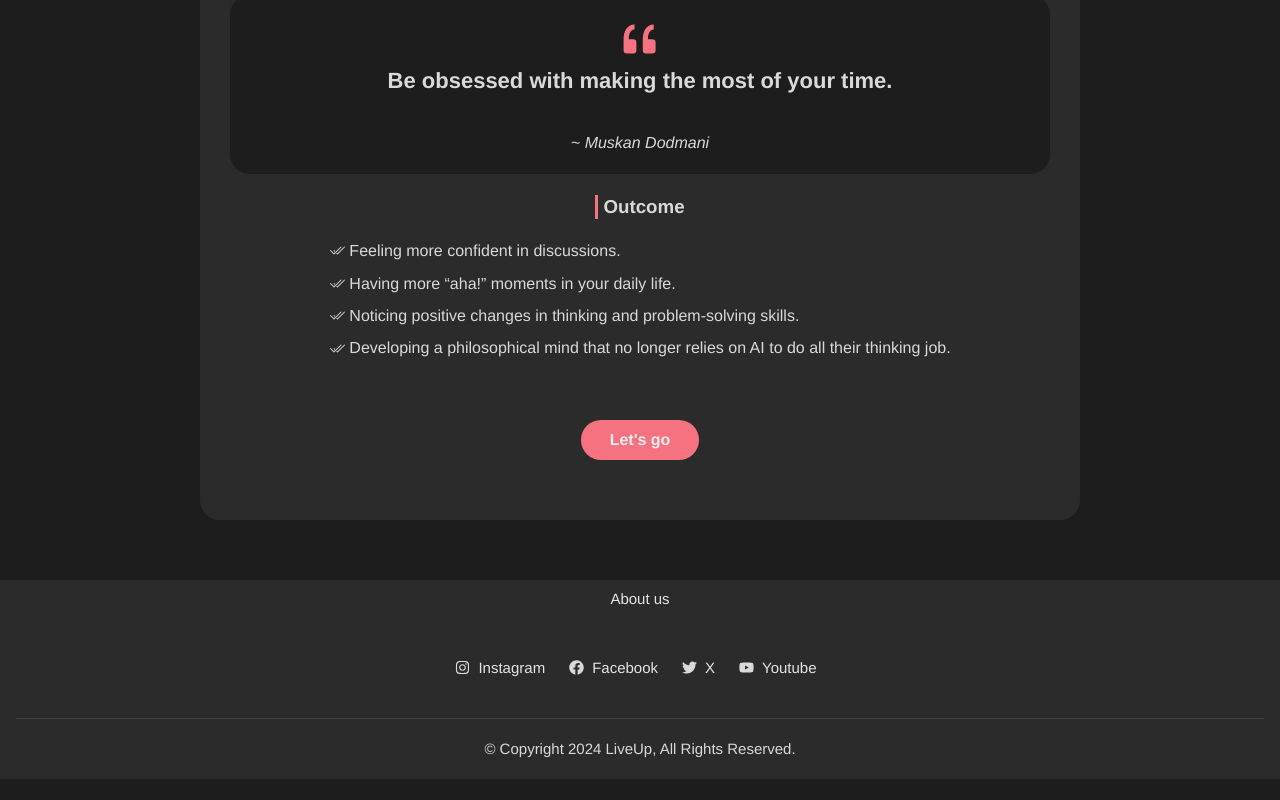
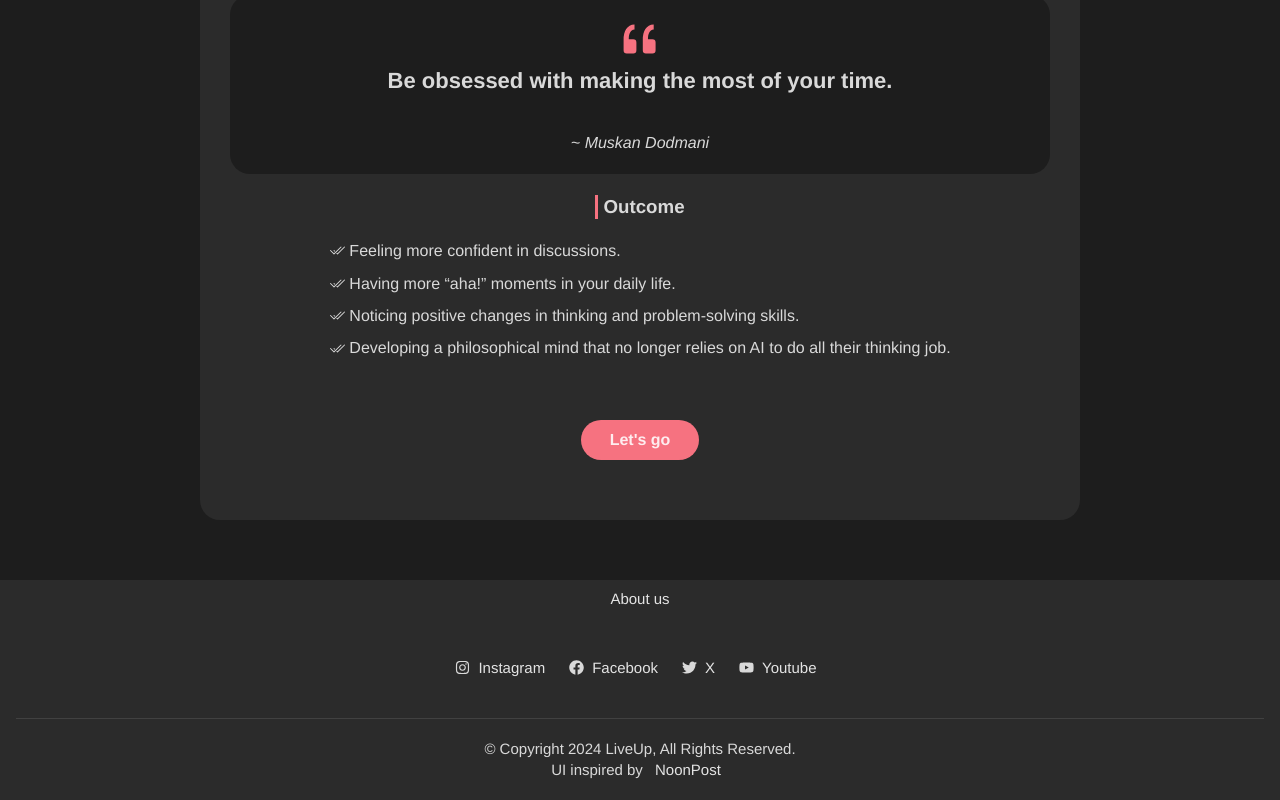
Before and after one commit to muskan025/liveup_blog_webapp, a React (Vite) app in the folder blogapp_client/: page /about-us in a window 1280 px wide. Shown: the part 1787-2587 px from the top of the page. Before the commit the page ends 2566 px from the top, so only its background shows below. Built offline with nearby package versions, Linux system fonts and the light colour scheme; no server answers.

Commit message:
Update Footer.jsx

```diff
--- a/blogapp_client/src/common/footer/Footer.jsx
+++ b/blogapp_client/src/common/footer/Footer.jsx
@@ -55,6 +55,7 @@ const scrollToTop = (e) => {
       </div>
       <div className={styles.fCopyright}>
         <p>&copy; Copyright 2024  LiveUp, All Rights Reserved.</p>
+        <p>UI inspired by <a href="https://assiagroupe.tech/noonpost/html/index.html">NoonPost</a></p>
         {
         showBackToTop && <div className={styles.back_to_top}><a href="#" onClick={scrollToTop}>
         <IoMdArrowUp />
```
